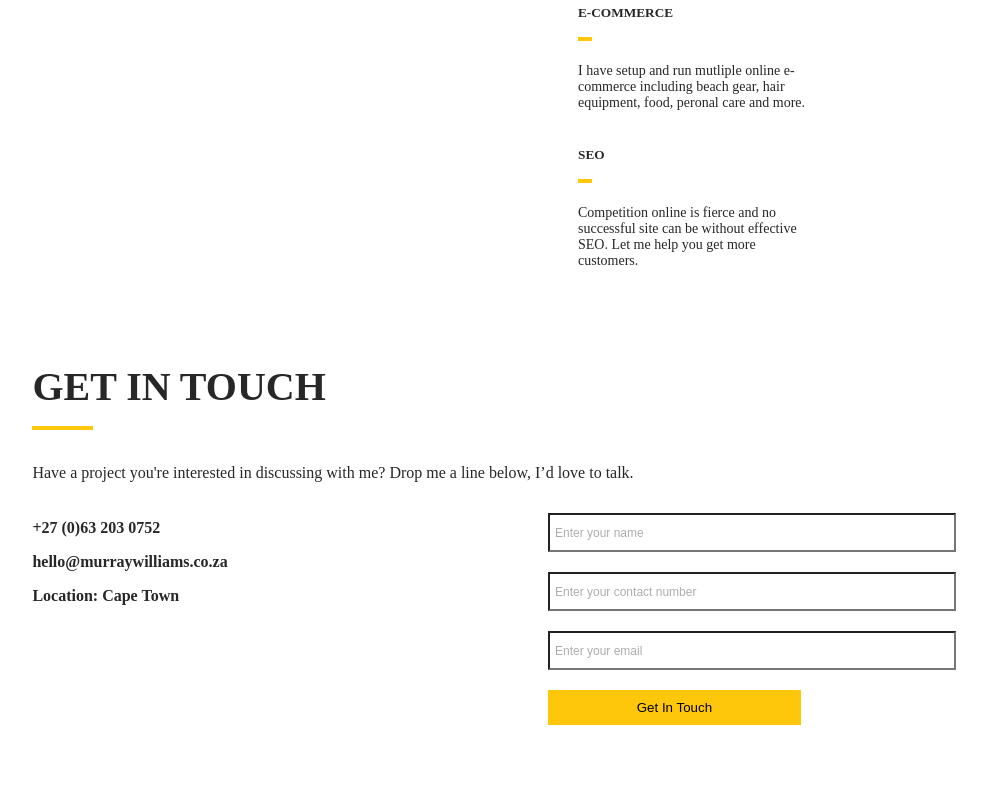
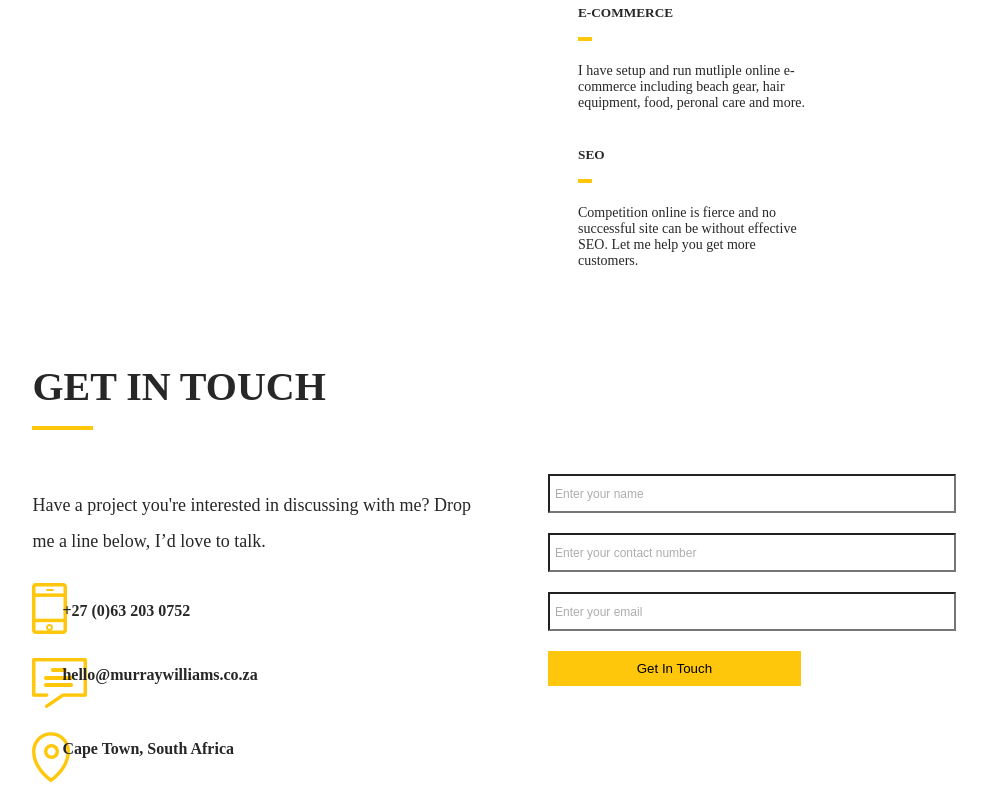
Before and after one commit to murraywilliams/mw2018, a Gatsby site: page / in a window 1280 px wide. Shown: the part 1151-1945 px from the top of the page, without its empty margins (102-1089 px from the left). Before the commit the page ends 1894 px from the top, so only its background shows below. Built offline with nearby package versions, Linux system fonts and the light colour scheme; Gatsby itself is replaced by a stand-in of ours.

Commit message:
Added in contact details + icons

```diff
--- a/src/components/Contact/index.js
+++ b/src/components/Contact/index.js
@@ -3,20 +3,27 @@ import Link from 'gatsby-link'
 import styled from 'styled-components'
 import logo from '../../assets/mw-logo.png'
 
+import smartphoneIcon from '../../assets/smartphone-icon.png'
+import locationIcon from '../../assets/location-icon.png'
+import emailIcon from '../../assets/email-icon.png'
+
 const Contact = () => (
   <Wrapper>
   <Heading>Get in touch</Heading>
-  <SubText>Have a project you're interested in discussing with me? Drop me a line below, I’d love to talk.</SubText>
   <SplitColumns>
     <LHS>
-      <Number>
-        +27 (0)63 203 0752
-      </Number>
+      <SubText>Have a project you're interested in discussing with me? Drop me a line below, I’d love to talk.</SubText>
+      <Phone>
+        <PhoneIcon><img src={smartphoneIcon} alt=""/></PhoneIcon>
+        <PhoneNumber>+27 (0)63 203 0752</PhoneNumber>
+      </Phone>
       <Email>
-        hello@murraywilliams.co.za
+        <EmailIcon><img src={emailIcon} alt=""/></EmailIcon>
+        <EmailAddress>hello@murraywilliams.co.za</EmailAddress>
       </Email>
       <Location>
-        Location: Cape Town
+        <LocationIcon><img src={locationIcon} alt=""/></LocationIcon>
+        <Address>Cape Town, South Africa</Address>
       </Location>
     </LHS>
     <RHS>
@@ -54,8 +61,10 @@ const Heading = styled.h2`
   }
 `
 const SubText = styled.h4`
-  font-size: 16px;
+  font-size: 18px;
   font-weight: 400;
+  padding-right: 60px;
+  line-height: 2;
 `
 const SplitColumns = styled.div`
   display: flex;
@@ -65,14 +74,55 @@ const SplitColumns = styled.div`
 const LHS = styled.div`
   flex-basis: 100%;
 `
-const Number = styled.p`
+const Phone = styled.div`
   font-weight: 600;
+  display: flex;
+  align-items: center;
 `
-const Email = styled.p`
+const PhoneIcon = styled.div`
+  width: 20px;
+  margin-right: 10px;
+
+  & img {
+    margin-bottom: 0;
+  }
+`
+const PhoneNumber = styled.div`
+
+`
+const Email = styled.div`
   font-weight: 600;
+  display: flex;
+  align-items: center;
 `
-const Location = styled.p`
+const EmailIcon = styled.div`
+  width: 20px;
+  margin-right: 10px;
+  margin-top: 20px;
+
+  & img {
+    margin-bottom: 0;
+  }
+`
+const EmailAddress = styled.div`
+
+`
+const Location = styled.div`
   font-weight: 600;
+  display: flex;
+  align-items: center;
+`
+const LocationIcon = styled.div`
+  width: 20px;
+  margin-right: 10px;
+  margin-top: 20px;
+
+  & img {
+    margin-bottom: 0;
+  }
+`
+const Address = styled.div`
+
 `
 const AddressDetails = styled.div`
 
```
Also changed, not shown: src/assets/email-icon.png (added), src/assets/location-icon.png (added), src/assets/smartphone-icon.png (added).
